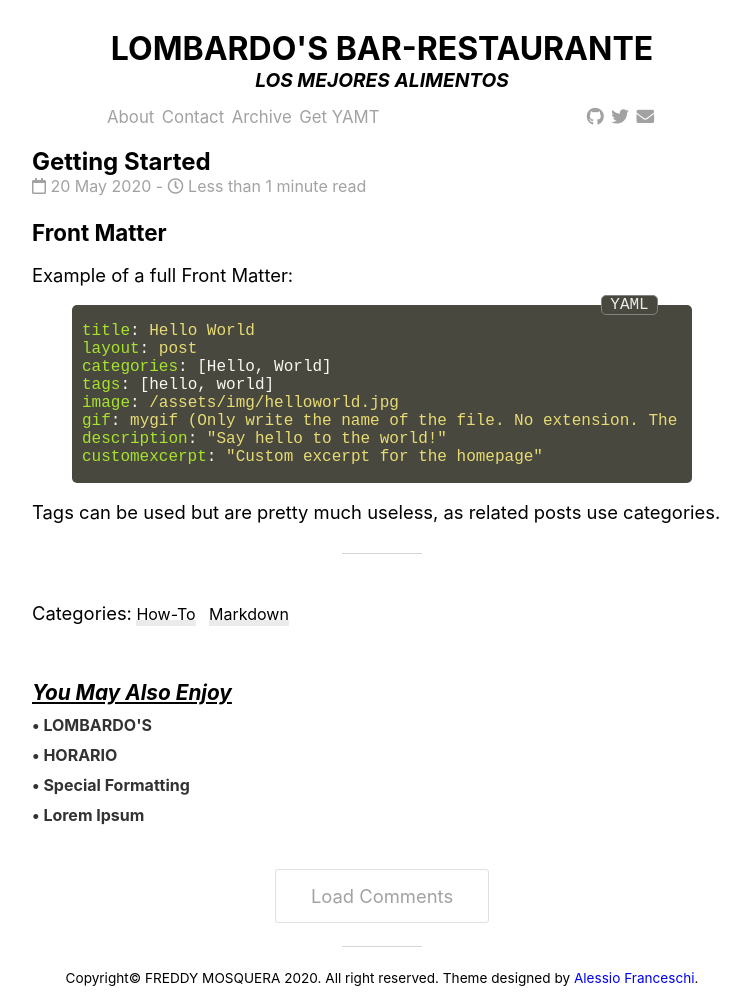
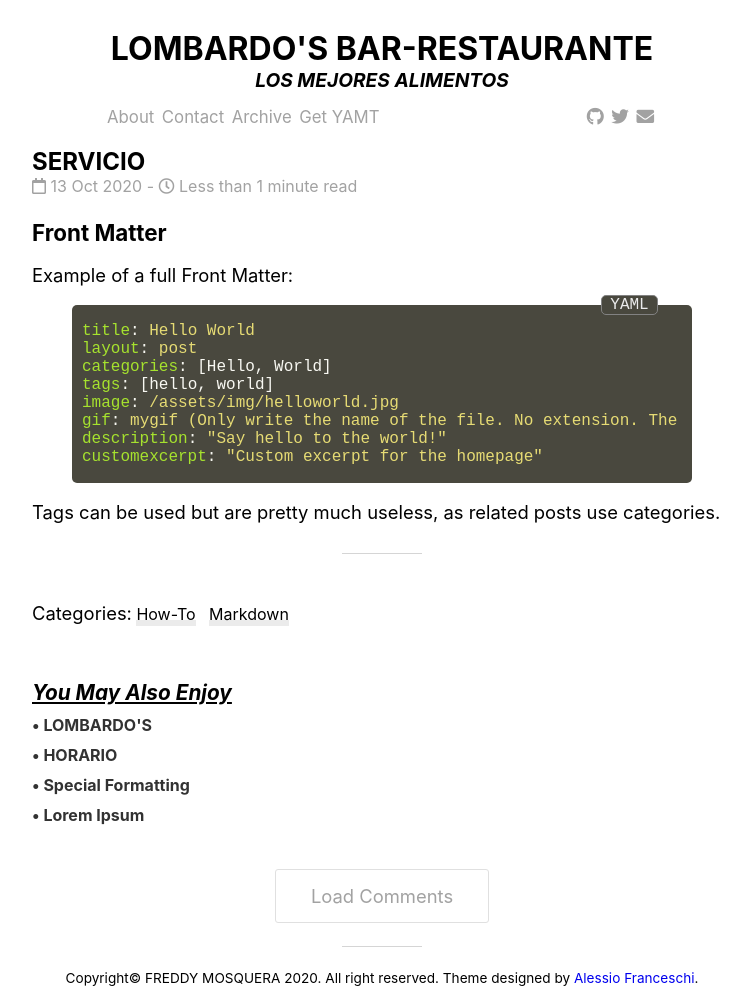
Before and after one commit to FreddySTJR/PROJ-SO-2, a Jekyll site: the page built from _posts/2020-10-13-SERVICIOS.md, in a window 1280 px wide. Shown: the whole page, without its empty margins (258-1008 px from the left). Built offline with Jekyll 4.4.1, drawn with Linux system fonts in a browser that asks for light colours; nearby versions of some CDN libraries.

Commit message:
Update and rename 2020-05-20-write-a-post.md to 2020-10-13-SERVICIOS.md

```diff
--- a/_posts/2020-05-20-write-a-post.md
+++ b/_posts/2020-10-13-SERVICIOS.md
@@ -1,5 +1,5 @@
 ---
-title: Getting Started
+title: SERVICIO
 layout: post
 categories: [How-To, Markdown]
 image: /assets/img/airplane.jpg
```
